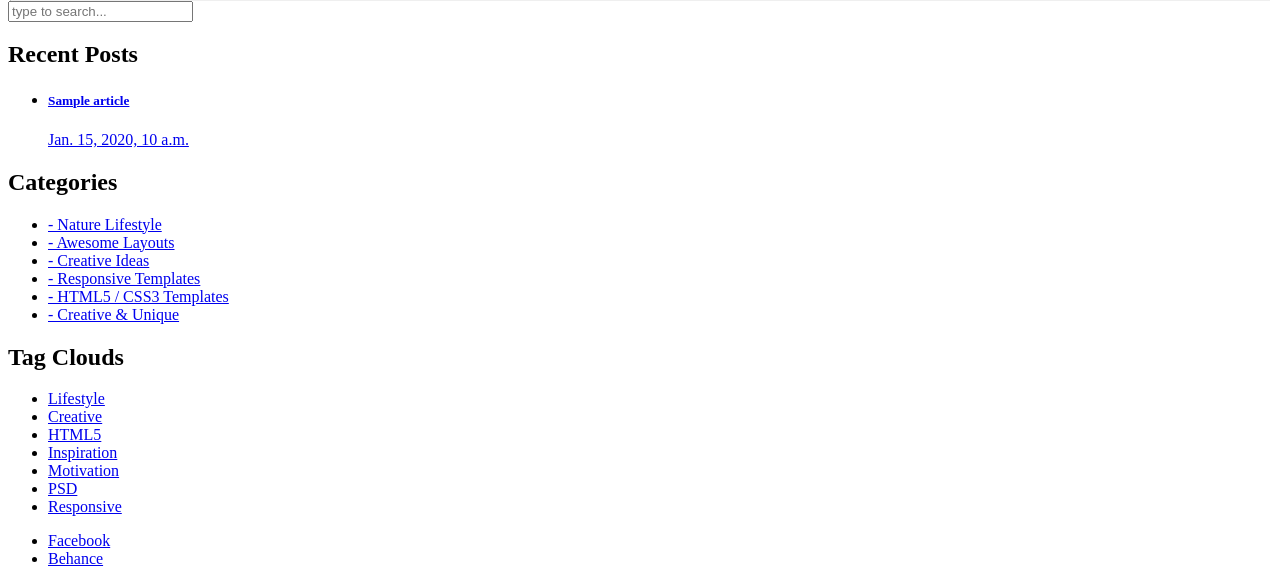
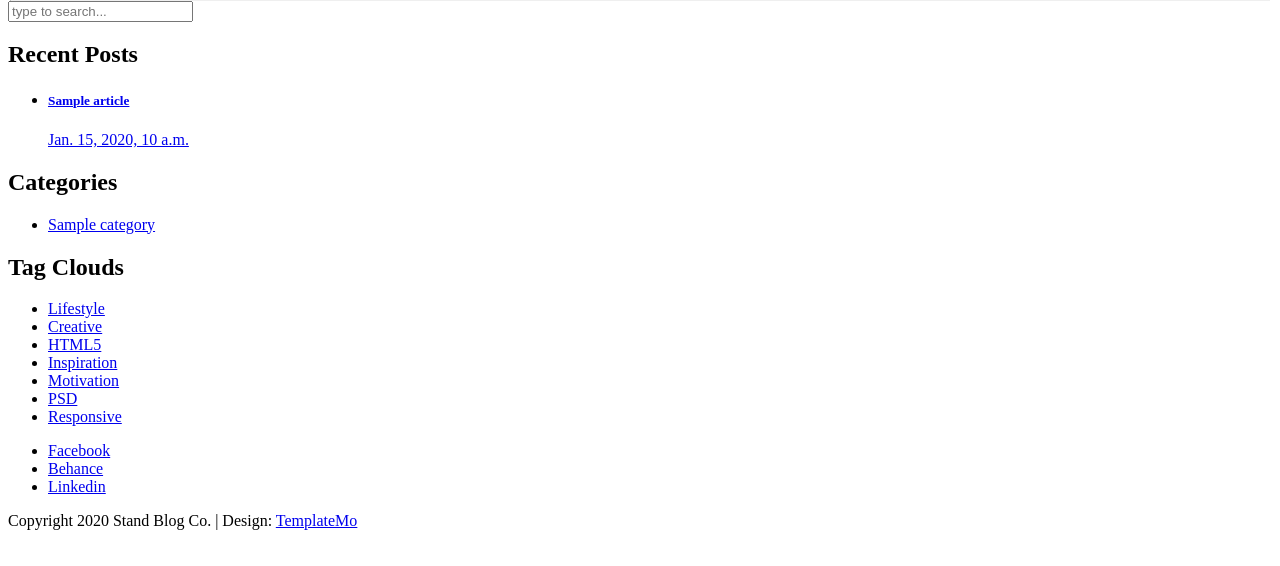
Before and after one commit to Malihashahi/blog_app, a Django app: template blog/templates/blog/article_detail.html in a window 1280 px wide. Shown: the part 2381-2947 px from the top of the page. After the commit the page ends 2911 px from the top, so only its background shows below. Run offline with Django 5.2, Linux system fonts and the light colour scheme; tables that the repository leaves empty hold one stand-in row (values such as "Sample post"); the template is opened without the code that fills it: values that come from a table or form of the project are taken from there, most other values are stand-ins (such as "Sample title", 1, 10 or a date in 2020); grey boxes marked "Sample" are stand-in pictures; parts of the project's set-up code (start-up, migrations or seed data) failed here and were passed over; some libraries are stand-ins or nearby versions.

Commit message:
add categories

```diff
--- a/context_processors/context_processors.py
+++ b/context_processors/context_processors.py
@@ -1,7 +1,7 @@
-from blog.models import Article
+from blog.models import Article , Category
 
 
 def recent_articles(request):
     recent_articles =Article.objects.order_by('created')
-
-    return{"recent_articles": recent_articles}
+    categories = Category.objects.all()
+    return{"recent_articles": recent_articles , "categories":categories}
--- a/stand_land/templates/includes/sidebar.html
+++ b/stand_land/templates/includes/sidebar.html
@@ -34,12 +34,12 @@
                     </div>
                     <div class="content">
                       <ul>
-                        <li><a href="#">- Nature Lifestyle</a></li>
-                        <li><a href="#">- Awesome Layouts</a></li>
-                        <li><a href="#">- Creative Ideas</a></li>
-                        <li><a href="#">- Responsive Templates</a></li>
-                        <li><a href="#">- HTML5 / CSS3 Templates</a></li>
-                        <li><a href="#">- Creative &amp; Unique</a></li>
+                          {% for cat in categories %}
+
+                            <li><a href="#">{{ cat.title }}</a></li>
+
+                          {% endfor %}
+
                       </ul>
                     </div>
                   </div>
```
